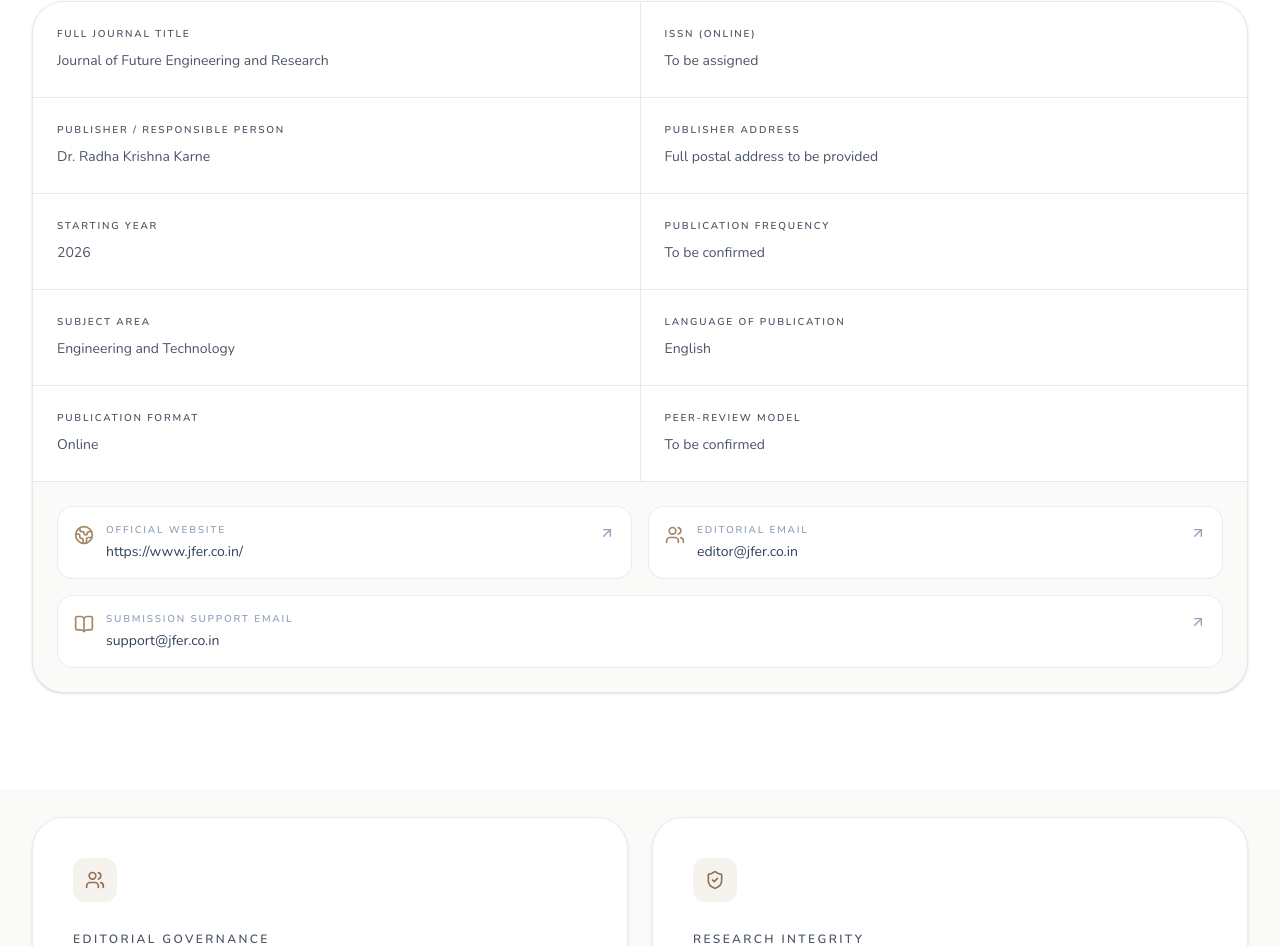
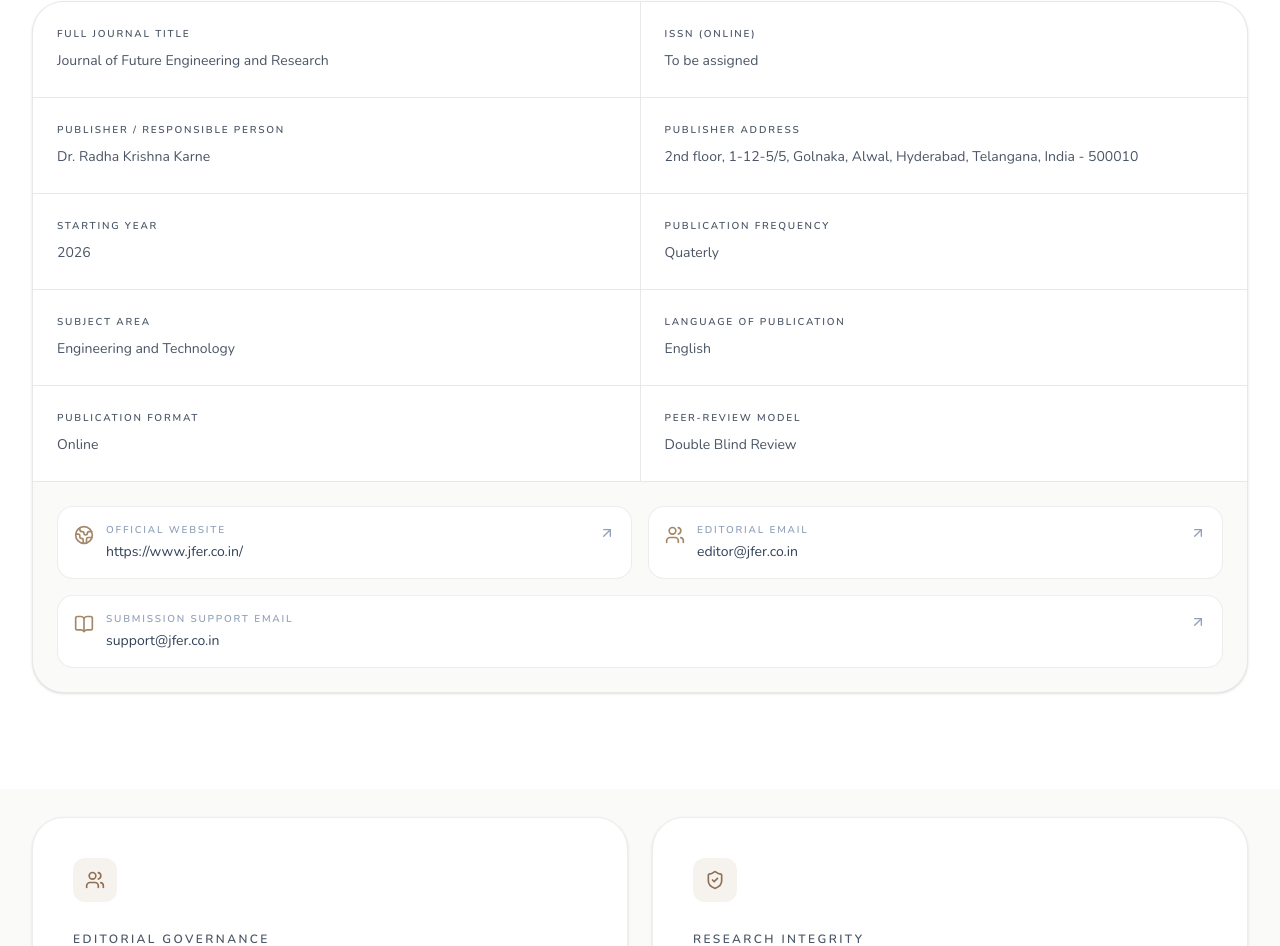
Before and after one commit to shoolinat-cloud/JFER, a Next.js app: page / in a window 1280 px wide. Shown: the part 2442-3388 px from the top of the page. Built offline with nearby package versions, Linux system fonts and the light colour scheme.

Commit message:
Update page.tsx

```diff
--- a/app/page.tsx
+++ b/app/page.tsx
@@ -684,13 +684,13 @@ export default function Home() {
                 // { label: "Journal Abbreviation", value: "To be confirmed" },
                 { label: "ISSN (Online)", value: "To be assigned" },
                 { label: "Publisher / Responsible Person", value: "Dr. Radha Krishna Karne" },
-                { label: "Publisher Address", value: "Full postal address to be provided" },
+                { label: "Publisher Address", value: "2nd floor, 1-12-5/5, Golnaka, Alwal, Hyderabad, Telangana, India - 500010" },
                 { label: "Starting Year", value: "2026" },
-                { label: "Publication Frequency", value: "To be confirmed" },
+                { label: "Publication Frequency", value: "Quaterly" },
                 { label: "Subject Area", value: "Engineering and Technology" },
                 { label: "Language of Publication", value: "English" },
                 { label: "Publication Format", value: "Online" },
-                { label: "Peer-Review Model", value: "To be confirmed" },
+                { label: "Peer-Review Model", value: "Double Blind Review" },
               ].map((item) => (
                 <div
                   key={item.label}
```
